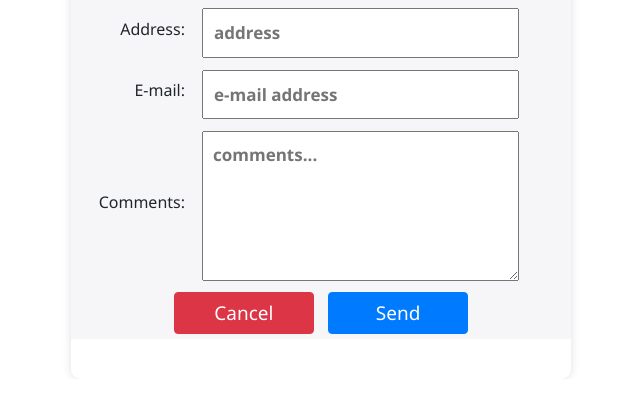
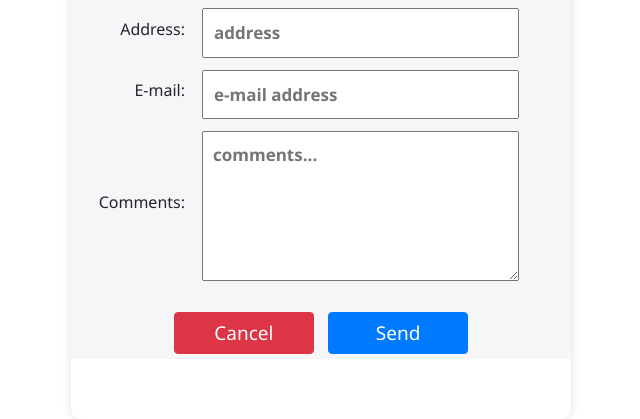
Before and after one commit to walidpiano/ESA_Online, a Flask app: page / in a window 1280 px wide. Shown: the part 1511-1930 px from the top of the page, without its empty margins (319-959 px from the left). Before the commit the page ends 1881 px from the top, so only its background shows below. Run offline with Flask 2, Linux system fonts and the light colour scheme; data that the repository does not hold is empty; some libraries are stand-ins or nearby versions.

Commit message:
fix empty gap in the buttom

```diff
--- a/app/static/css/style.css
+++ b/app/static/css/style.css
@@ -59,6 +59,10 @@ input, select, textarea {
     margin: 5px;
     display: block;
     width: 85%;
+}
+
+.buttons {
+    margin:20px;
 }
 #cancel {
     width: 140px;
@@ -173,7 +177,6 @@ table {
     footer {
         margin: 0auto;
         height: 40px;
-        padding: 0;
         padding: 5px 1px 7px 1px;
     }
     #my-signature {
@@ -188,6 +191,10 @@ table {
         font-size: 17px;
     }
 
+    .buttons {
+        margin:0 auto;
+    }
+
 }
 
 @media (max-width: 400px) {
--- a/app/templates/index.html
+++ b/app/templates/index.html
@@ -294,8 +294,10 @@
 
                 </table>
 
-                <input class="btn btn-danger" type="button" onclick="clearAll()" id="cancel" value="Cancel">
-                <input class="btn btn-primary" type="submit" id="submit" value="Send">
+                <div class="buttons">
+                    <input class="btn btn-danger" type="button" onclick="clearAll()" id="cancel" value="Cancel">
+                    <input class="btn btn-primary" type="submit" id="submit" value="Send">
+                </div>
             </div>
 
 
```
